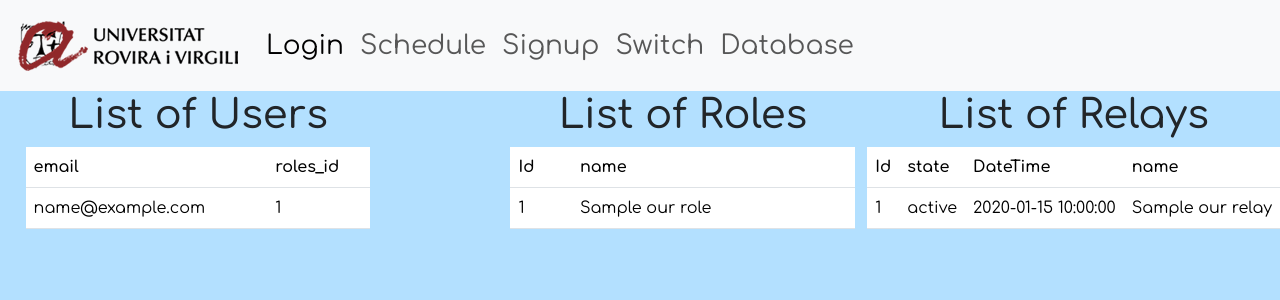
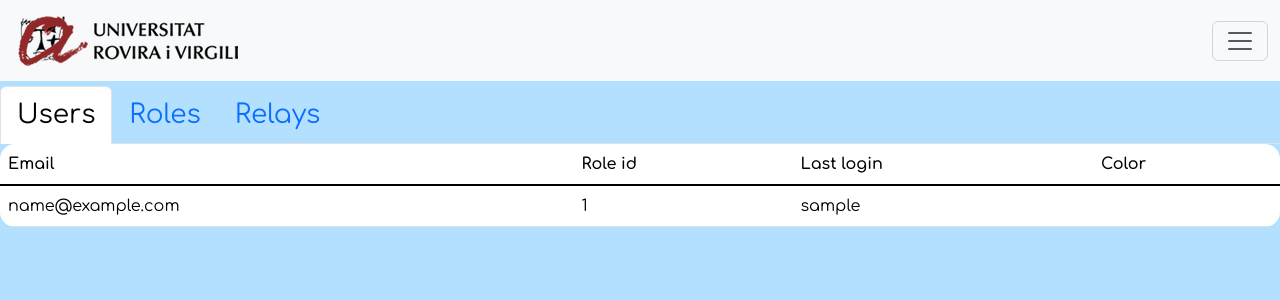
Before and after one commit to nfbona/server, a Python web app: template templates/databse.html in a window 1280 px wide. Shown: the top 300 px of the page. Run offline with Jinja, Linux system fonts and the light colour scheme; the template is opened without the code that fills it: most values are stand-ins (such as "Sample title", 1, 10 or a date in 2020); some libraries are stand-ins or nearby versions.

Commit message:
Logs and database: Done

```diff
--- a/static/style/css/main.css
+++ b/static/style/css/main.css
@@ -15,7 +15,11 @@ html,body
 .nav-item{
     font-size: 3.3vh;
 }
-
+.color-box {
+  width: 20px;
+  height: 20px;
+  border-radius: 50%;
+}
 header
 {
     text-align: center;
@@ -45,11 +49,14 @@ header
     display: none !important;
 }
 
+.table-rounded {
+    border-radius: 15px;
+    overflow: hidden;
+}
 
-
-
-
-
+.table-heading thead {
+    border-bottom: 2px solid #000;
+  }
 
 
 /* ----------------- LOGIN PAGE -------------------*/
@@ -75,6 +82,11 @@ header
         margin:0;
         padding: 0%;
     }
+    #left-original{
+        width: 100%;
+        padding-right: 10%;
+        padding-left: 10%;
+    }
   }
 
   @media (min-width: 992px) {
@@ -90,12 +102,18 @@ header
 
     }
     #left{
-        padding-right: 10%;
+        padding-right: 2%;
         padding-left: 2%;
     }
+    #left-original{
+        width: 100%;
+        padding-right: 10%;
+        padding-left: 10%;
+    }
+
     #right{
-        margin:0;
-        padding: 0%;
+        padding-right: 2%;
+        padding-left: 2%;
     }
     #left-form p{
         font-size: 1vw;
--- a/templates/aux/navbar.html
+++ b/templates/aux/navbar.html
@@ -1,37 +1,69 @@
-<nav class="navbar navbar-expand-lg navbar-light bg-light">
+<nav class="navbar bg-body-tertiary" style="margin-bottom:5px;">
   <div class="container-fluid">
-      <a class="navbar-brand" id="navbarLogo" href="https://campusvirtual.urv.cat/local/alternatelogin/index.php">
-        <img src="{{ url_for('static', filename='style/images/logoURVppd.png') }}" class="rounded float-start">
-      </a>
-      <button class="navbar-toggler" type="button" data-bs-toggle="collapse" data-bs-target="#navbarSupportedContent" aria-controls="navbarSupportedContent" aria-expanded="false" aria-label="Toggle navigation">
-        <span class="navbar-toggler-icon"></span>
-      </button>
-      <div class="collapse navbar-collapse" id="navbarSupportedContent">
-        <ul class="navbar-nav me-auto mb-2 mb-lg-0">
-          <li class="nav-item">
-            <a class="nav-link active" aria-current="page" href="{{ url_for('pages.home_page') }}">Login</a>
+
+      <div class="col">
+        <a class="navbar-brand" id="navbarLogo" href="https://campusvirtual.urv.cat/local/alternatelogin/index.php"><img src="{{ url_for('static',filename='style/images/logoURVppd.png') }}" class="rounded float-start" > <a>
+      </div>
+      <div class="ml-auto d-flex">
+        {% if not(current_user.is_anonymous) %}
+        <div class="col-auto">
+            <div class="d-flex justify-content-center flex-grow-1">
+              <div class="d-flex flex-column align-items-center">
+                <p>{{current_user.email}}</p>
+                <div class="color-box" style="background-color: rgb({{current_user.color}});"></div>
+              </div>
+            </div>
+        </div>
+        {% endif %}
+        <div class="col-auto" style="margin-left:6px;">
+          <button class="navbar-toggler" type="button" data-bs-toggle="offcanvas" data-bs-target="#offcanvasNavbar" aria-controls="offcanvasNavbar" aria-label="Toggle navigation">
+            <span class="navbar-toggler-icon"></span>
+          </button>
+        </div>
+      </div>
+
+    <div class="offcanvas offcanvas-end" tabindex="-1" id="offcanvasNavbar" aria-labelledby="offcanvasNavbarLabel">
+      <div class="offcanvas-header">
+        <h5 class="offcanvas-title" id="offcanvasNavbarLabel">Index</h5>
+        <button type="button" class="btn-close" data-bs-dismiss="offcanvas" aria-label="Close"></button>
+      </div>
+      <div class="offcanvas-body">
+        <ul class="navbar-nav justify-content-end flex-grow-1 pe-3">
+          {% if current_user.is_anonymous %}
+			    <li class="nav-item">
+            <a class="nav-link active" aria-current="page" href="{{url_for('pages.home_page')}}">Login</a>
           </li>
           <li class="nav-item">
-            <a class="nav-link" href="{{ url_for('pages.schedule') }}">Schedule</a>
+            <a class="nav-link" href="{{url_for('auth.signup')}}">Signup</a>
+          </li>
+          {% endif %}
+          {% if not(current_user.is_anonymous) and current_user.is_admin_role() %}
+          <li class="nav-item">
+            <a class="nav-link" href="{{url_for('pages.database')}}">Webpage info</a>
           </li>
           <li class="nav-item">
-            <a class="nav-link" href="{{ url_for('auth.signup') }}">Signup</a>
+            <a class="nav-link" href="{{url_for('pages.logs')}}">Activity logs</a>
           </li>
           <li class="nav-item">
-            <a class="nav-link" href="{{ url_for('pages.home_page') }}">Switch</a>
+            <a class="nav-link" href="{{url_for('auth.signup')}}">User sign up requests</a>
+          </li>
+          {% endif %}
+          {% if not(current_user.is_anonymous) %}
+          <li class="nav-item">
+            <a class="nav-link" href="{{url_for('pages.schedule')}}">Schedule</a>
           </li>
           <li class="nav-item">
-            <a class="nav-link" href="{{ url_for('pages.database') }}">Database</a>
-          </li>
-          {% if current_user.is_authenticated %}
-          <li class="nav-item">
-            <a class="nav-link" href="{{ url_for('auth.logout') }}">Logout</a>
+            <a class="nav-link" href="{{url_for('pages.home_page')}}">Switch</a>
           </li>
           <li class="nav-item">
-            <a class="nav-link active" href="{{ url_for('pages.configuration') }}">Config</a>
+            <a class="nav-link active" aria-current="page" href="{{url_for('pages.configuration')}}">Config</a>
+          </li>
+          <li class="nav-item">
+            <a class="nav-link" aria-current="page" href="{{url_for('auth.logout')}}">Logout</a>
           </li>
           {% endif %}
         </ul>
       </div>
+    </div>
   </div>
 </nav>
--- a/templates/base/baseNavbar.html
+++ b/templates/base/baseNavbar.html
@@ -6,12 +6,14 @@
     <meta name="viewport" content="width=device-width, initial-scale=1.0">
     <!-- JQUERY  -->
     <script type="text/javascript" src="{{ url_for('static',filename='js/jquery.min.js') }}" ></script>
+    <script type="text/javascript" src="{{ url_for('static',filename='js/datatables.min.js') }}" ></script>
     <!-- Bootstrap  -->
     <script type="text/javascript" src="{{ url_for('static',filename='js/bootstrap.min.js') }}" ></script>
     <script type="text/javascript" src="{{ url_for('static',filename='js/basic.js') }}" ></script>
     <!--  CSS -->
     <link  rel="stylesheet" type= "text/css" href="{{ url_for('static',filename='style/css/bootstrap.css')}}" >
     <link rel= "stylesheet" type= "text/css" href= "{{ url_for('static',filename='style/css/main.css')}}">
+    <link rel= "stylesheet" type= "text/css" href= "{{ url_for('static',filename='style/css/datatables.min.css')}}">
     <!--  IMAGES -->
    <!-- /home/nfbona/Server/server/bin  -->
     <!-- Javascript -->
--- a/templates/databse.html
+++ b/templates/databse.html
@@ -5,30 +5,41 @@
 
 
 <div id="container" class="container-fluid" >
-  <div class="row">
-
-    <div id="left" class="col" >
-      <h1 style="display: flex;justify-content: center;">List of Users</h1>
-      <table class="table">
+  <ul class="nav nav-tabs" id="myTab" role="tablist">
+    <li class="nav-item" role="presentation">
+      <a class="nav-link active" id="users-tab" data-bs-toggle="tab" href="#users" role="tab" aria-controls="users" aria-selected="true">Users</a>
+    </li>
+    <li class="nav-item" role="presentation">
+      <a class="nav-link" id="roles-tab" data-bs-toggle="tab" href="#roles" role="tab" aria-controls="roles" aria-selected="false">Roles</a>
+    </li>
+    <li class="nav-item" role="presentation">
+      <a class="nav-link" id="roles-tab" data-bs-toggle="tab" href="#relays" role="tab" aria-controls="relays" aria-selected="false">Relays</a>
+    </li>
+  </ul>
+  <div class="tab-content" id="myTabContent">
+    <div class="tab-pane fade show active" id="users" role="tabpanel" aria-labelledby="users-tab">
+        <table id="tableusers" class="table-heading table table-rounded" style="width:100%;">
         <thead>
           <tr>
-            <th>email</th>
-            <th>roles_id</th>
+            <th>Email</th>
+            <th>Role id</th>
+            <th>Last login</th>
+            <th>Color</th>
           </tr>
         </thead>
         {% for our_user in our_users %}
         <tr>
         <td>{{our_user.email}}</td>
         <td>{{our_user.role_id}}</td>
+        <td>{{our_user.last_login}}</td>
+        <td><div class="color-box" style="background-color: rgb({{our_user.color}});"></div>
+        </td>
         </tr>
         {% endfor %}
       </table>
     </div>
-
-    <div id="midle" class="col" >
-      <h1 style="display: flex;justify-content: center;">List of Roles</h1>
-
-      <table class="table">
+    <div class="tab-pane fade" id="roles" role="tabpanel" aria-labelledby="roles-tab">
+      <table id="tableroles" class="table-heading table table-rounded" style="width:100%;">
         <thead>
           <tr>
             <th>Id</th>
@@ -42,14 +53,9 @@
         </tr>
         {% endfor %}
       </table>
-
-
     </div>
-
-      <div id="right" class="col-8" >
-          <h1 style="display: flex;justify-content: center;">List of Relays</h1>
-
-            <table class="table">
+    <div class="tab-pane fade" id="relays" role="tabpanel" aria-labelledby="relays-tab">
+       <table id="tablerelays" class="table-heading table table-rounded" style="width:100%;">
         <thead>
           <tr>
             <th>Id</th>
@@ -72,5 +78,22 @@
 </div>
 
 
-</div>
+<script>
+
+  $(document).ready(function() {
+      $('.table').DataTable({
+        paging: false, // Disable pagination
+        searching: false, // Disable searching
+        info: true, // Disable info (the message showing the number of entries)
+        ordering: true, // Enable column ordering
+    });
+  } );
+
+  var tooltipTriggerList = [].slice.call(document.querySelectorAll('[data-bs-toggle="tooltip"]'))
+  var tooltipList = tooltipTriggerList.map(function (tooltipTriggerEl) {
+    return new bootstrap.Tooltip(tooltipTriggerEl)
+  })
+
+  </script>
+
 {% endblock %}
--- a/website/__init__.py
+++ b/website/__init__.py
@@ -4,7 +4,7 @@ from dotenv import dotenv_values
 from datetime import timedelta
 
 from flask_login import LoginManager, current_user
-from Modules.models import db, SQLClass
+from Modules.models import db, SQLClass,CustomAnonymousUser
 
 # Set up SQLAlchemy engine and session
 sql = SQLClass(dotenv_values('.env')['MYSQL_ROOT_PASSWORD'])
@@ -42,6 +42,7 @@ def init_blueprints(app):
 # Function to initialize login manager
 def init_login_manager(app):
     login_manager = LoginManager()
+    login_manager.anonymous_user = CustomAnonymousUser
     login_manager.login_view = 'pages.home_page'
     login_manager.init_app(app)
     app.config['SESSION_COOKIE_SECURE'] = True
```
Also changed, not shown: Modules/forms.py (+8 -0 lines), Modules/models.py (+116 -34 lines), MySql/init.sql (+27 -7 lines), templates/SignUp.html (+19 -18 lines), templates/base/base.html (deleted, +0 -27 lines), website/auth.py (+45 -8 lines), website/pages.py (+22 -6 lines), requirements.txt (line endings or trailing spaces). Lines whose indentation alone changed are shown as unchanged.
